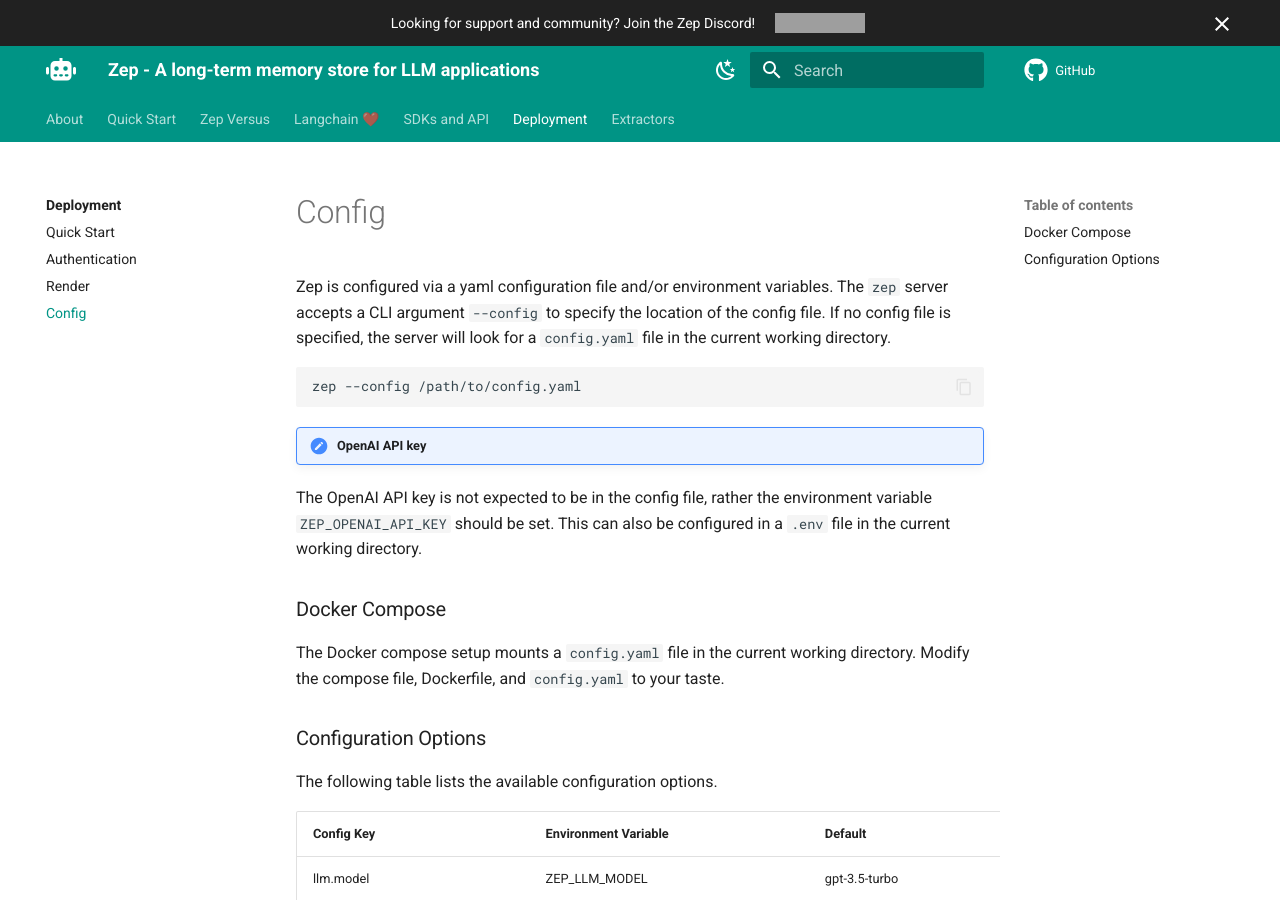
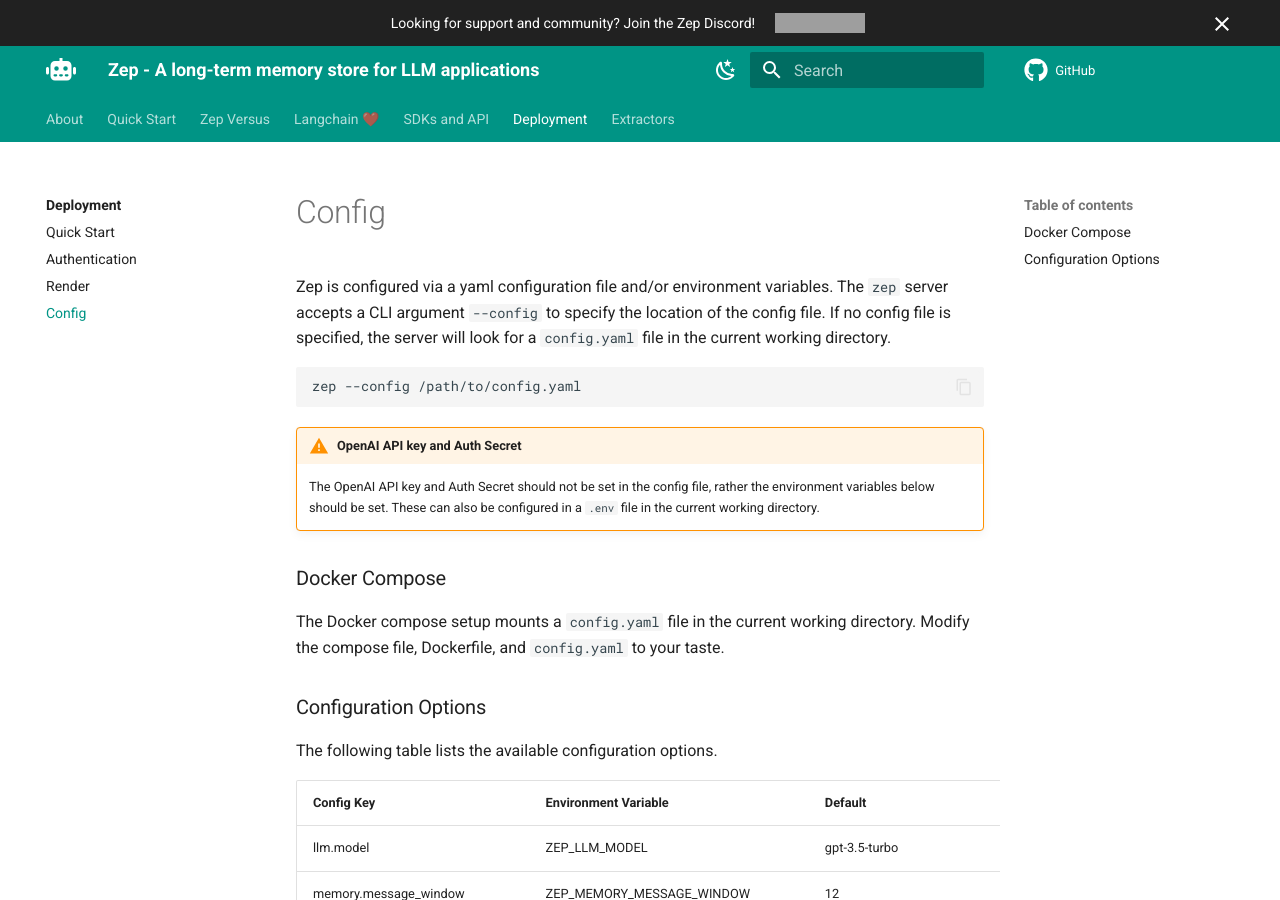
Before and after one commit to getzep/docs.getzep.com, an MkDocs documentation site: the page built from docs/deployment/config.md, in a window 1280 px wide and 900 px high. Built offline with MkDocs 1.6.1 and Material for MkDocs 9.7.7, drawn with Linux system fonts in a browser that asks for light colours; comment, search, counter and statistics services are not loaded; grey boxes are pictures that could not be loaded.

Commit message:
update render and config pages

````diff
--- a/docs/deployment/config.md
+++ b/docs/deployment/config.md
@@ -4,8 +4,9 @@
 zep --config /path/to/config.yaml
 ```
 
-!!! note "OpenAI API key"
-The OpenAI API key is not expected to be in the config file, rather the environment variable `ZEP_OPENAI_API_KEY` should be set. This can also be configured in a `.env` file in the current working directory.
+!!! warning "OpenAI API key and Auth Secret"
+    The OpenAI API key and Auth Secret should not be set in the config file, rather the environment variables
+    below should be set. These can also be configured in a `.env` file in the current working directory.
 
 ### Docker Compose
 
````
Also changed, not shown: docs/deployment/render.md (+11 -5 lines).
